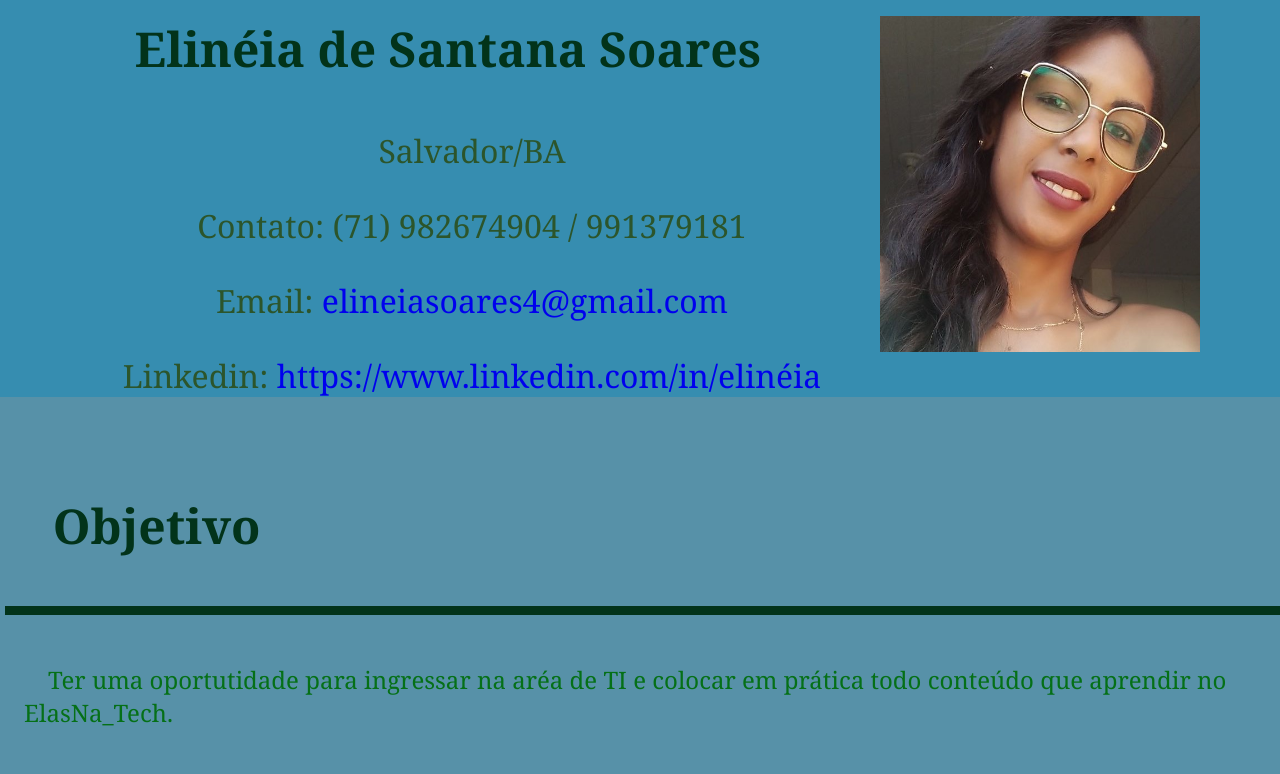
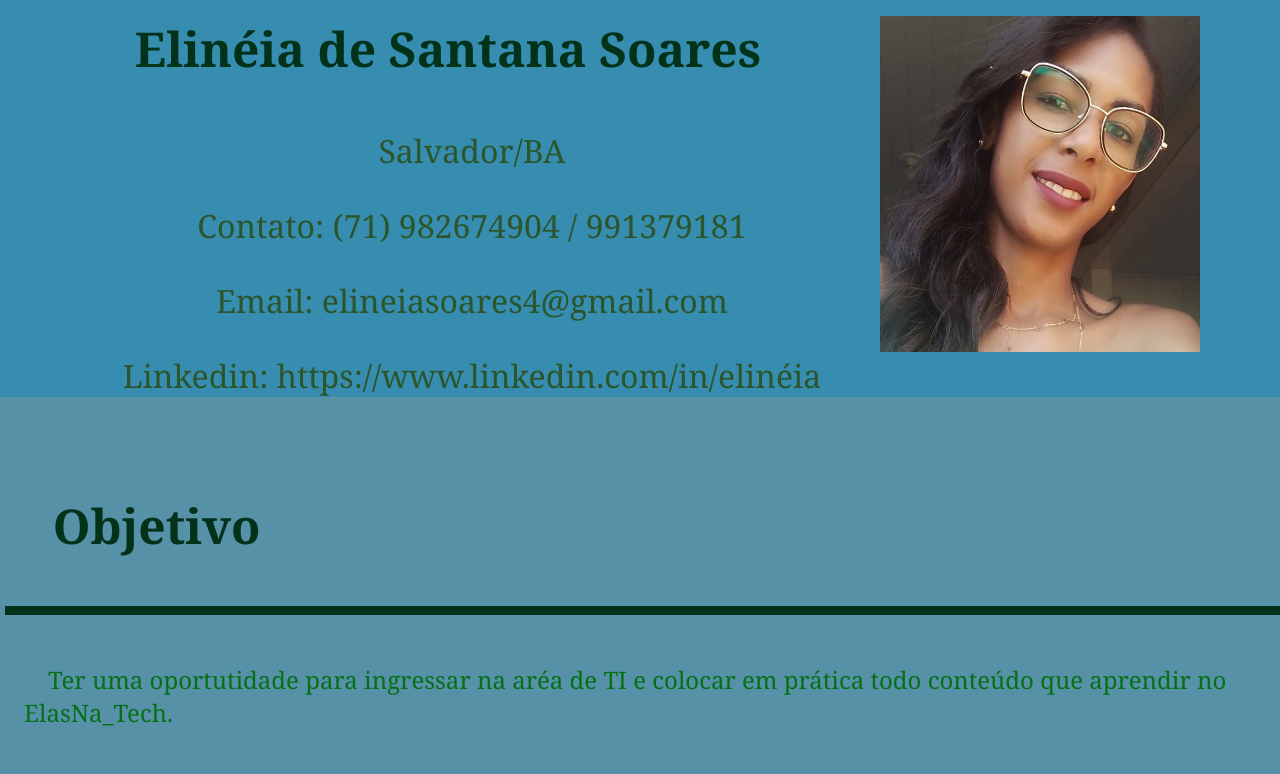
Before and after one commit to ElineiaSoares/curriculo, a plain HTML site: page index.html in a window 1280 px wide. Shown: the top 774 px of the page. Drawn offline with Linux system fonts and the light colour scheme.

Commit message:
push origin main

```diff
--- a/estilo.css
+++ b/estilo.css
@@ -28,6 +28,7 @@ h1{
 }
 
 .link{
+    color:#2c552b;
     text-decoration: none;
 }
 
@@ -64,6 +65,8 @@ h3 {
     color: #2c552b;
 }
 
-/*@media screen {
-    max-width: 500em;
-}*/
+@media screen and (min-width:48.75em){
+    .header{
+        justify-content: space-between;
+    }
+}
```
